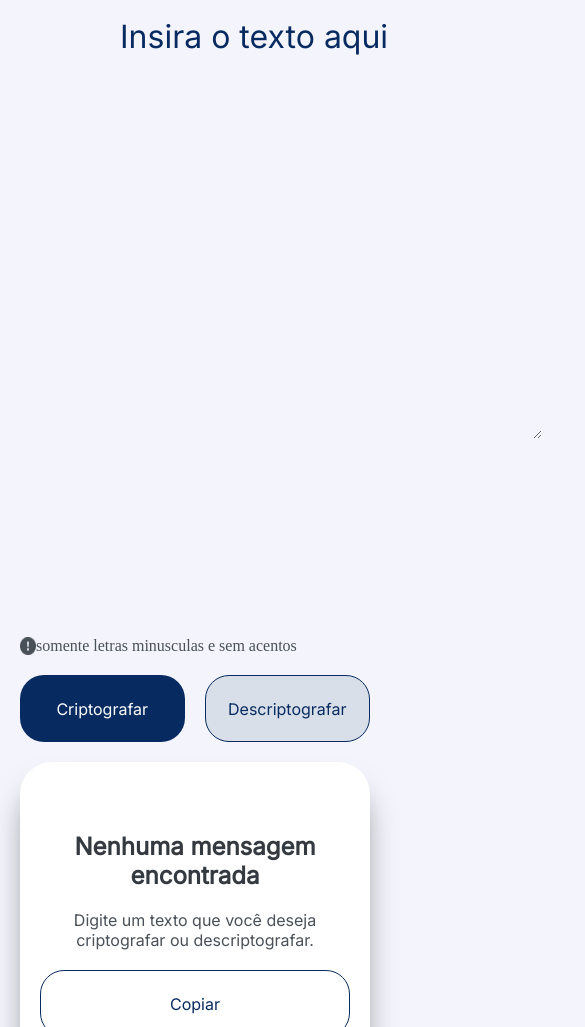
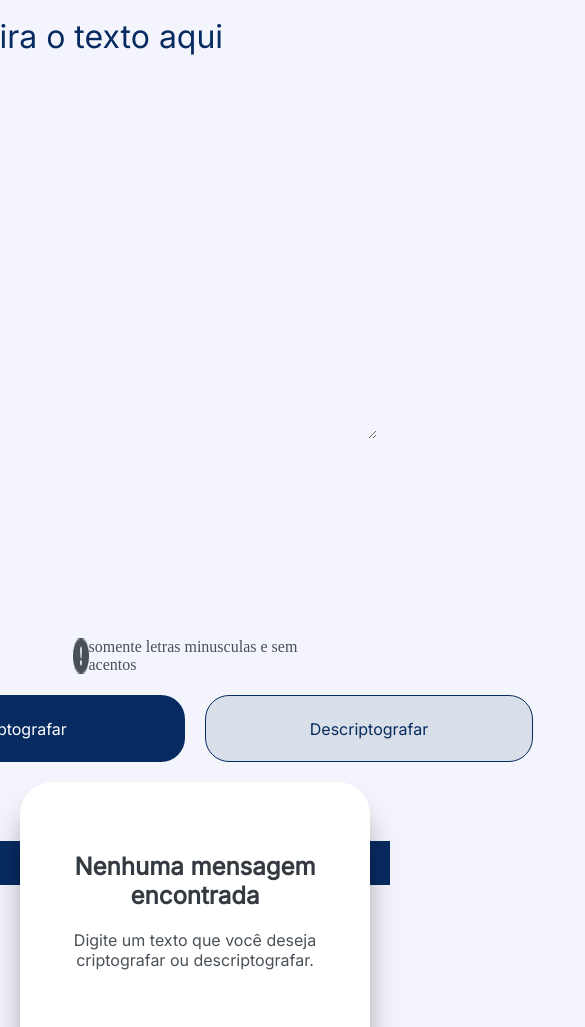
Before and after one commit to Loram117/challenge-alura-01, a plain HTML site: page index.html in a window 390 px wide. Shown: the part 73-1100 px from the top of the page, 585 px wide, since content can reach past the window. Drawn offline with Linux system fonts and the light colour scheme.

Commit message:
Final
Versão final do challenge

```diff
--- a/index.html
+++ b/index.html
@@ -25,7 +25,7 @@
                 <p>somente letras minusculas e sem acentos</p>
             </div>
 
-            <div class="botoes__section_1">
+            <div class="botoes__section__1">
                 <input type="button" class="botao__criptografar" value="Criptografar">
                 <input type="button" class="botao__descriptografar" value="Descriptografar">
             </div>
@@ -33,7 +33,6 @@
 
 
         <section class="section__2" >
-            <div class="lado__direito">
 
             <div class="section__2__imagem">
                 <img src="assets/High quality products 1 1.png" alt="crianca">
@@ -44,21 +43,19 @@
                 <p>Digite um texto que você deseja criptografar ou descriptografar.</p>
             </div>
 
+            <div class="section__2__resultado">
+                <p class="texto__resultado"></p>
             </div>
 
             <div class="section__2__botao">
                 <input type="button"class="botao__copiar" value="Copiar">
             </div>
 
-                <div class="section__2__resultado">
-                    <p class="texto__resultado"></p>
-                </div>
-
-
         </section>
 
     </main>
+
+    <footer class="rodape">Desenvolvido por Douglas L. S. Oliveira, 2024</footer>
     <script src="script.js"></script>
-
 </body>
 </html>
--- a/style.css
+++ b/style.css
@@ -26,6 +26,7 @@ header {
 
 body {
     background-color: var(--cor-primaria);
+    min-height: 100vh;
 }
 
 main {
@@ -43,6 +44,7 @@ main {
     display: flex;
     justify-content: space-between;
     flex-direction: column;
+    gap: 1px;
 
 }
 
@@ -75,7 +77,7 @@ main {
     margin-top: 20px;
 }
 
-.botoes__section_1 {
+.botoes__section__1 {
     display: flex;
     gap: 20px;
     margin-top: 20px;
@@ -104,7 +106,8 @@ main {
 }
 
 .section__2 {
-    width: 400px;
+    width: 70%;
+    padding: 20px;
     height: 840px;
     padding: 20px;
     background-color: var(--cor-terciaria);
@@ -136,6 +139,31 @@ main {
     padding-top: 20px;
 }
 
+
+
+.section__2__resultado {
+    width: auto;
+    height: inherit;
+    text-align: center;
+    position: absolute;
+    word-break: break-word;
+
+}
+
+.texto__resultado{
+    width: 100%;
+    height: 700px;
+    padding-top: 80px;
+
+}
+
+.section__2__resultado p {
+    color: #495057;
+    font-size: 25px;
+    max-width: 100%;
+    max-height: 100%;
+}
+
 .section__2__botao {
     display: flex;
     justify-content: center;
@@ -153,18 +181,17 @@ main {
     margin-top: 20px;
 }
 
-.section__2__resultado {
-    width: 320px;
-    height: 450px;
-    margin-top: 20px;
+.rodape{
+    color: var(--cor-terciaria);
+    background-color: var(--cor-secundaria);
+    padding: 12px;
     text-align: center;
+    font-family: var(--fonte-primaria);
 }
 
-.section__2__resultado p {
-    color: #495057;
-    font-size: 25px;
+.ocultar{
+    display: none;
 }
-
 
 
 @media (max-width: 1200px) {
@@ -174,33 +201,48 @@ main {
     }
 
     .section__1 {
-        width: 100%;
+        width: 70%;
+        height: auto;
         margin: 0;
         padding: 0;
+        align-items: center;
     }
 
     .section__2 {
         width: 100%;
-        height: auto;
+        height: fit-content;
         padding-top: 50px;
         margin: 20px 0;
         position: relative;
-    }
-
-    .section__2__botao {
-        position: static;
-        margin-top: 20px;
-    }
-
-    .botao__copiar {
-        display: block;
-        margin-top: 0;
+        flex-direction: column;
     }
 
     .section__2__imagem {
         display: none;
     }
+
+    .section__2__botao {
+        display: flex;
+        justify-content: center;
+        position: unset;
+        margin-top: 20px;
+    }
+
+    .botao__copiar {
+        display: flex;
+        margin-top: 0;
+
+    }
+
+    .texto__resultado{
+        width: fit-content;
+        height: fit-content;
+        padding: 10px;
+        margin-bottom: 20px;
+
+    }
+
+    .section__2__resultado {
+        position: inherit;
+    }
 }
-.ocultar{
-    display: none;
-}
```
Lines whose indentation alone changed are shown as unchanged.
